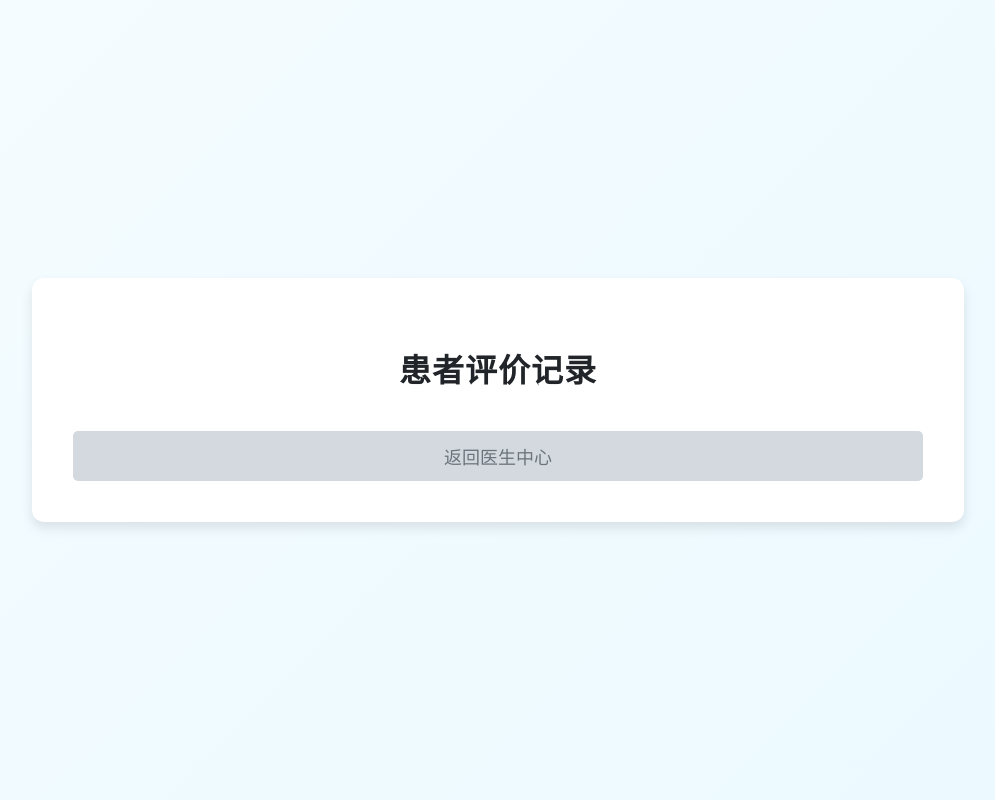
After one commit to VioletEvergardenZz/HospitalSystem, a Django app: page /doctor_view_patient_evaluations/ in a window 1280 px wide. The commit adds this page. Shown: the whole page, without its empty margins (142-1137 px from the left). Run offline with Django 4.2, Linux system fonts and the light colour scheme; data that the repository does not hold is empty.

Commit message:
update:医生中心页面实现查看患者评价的功能

```diff
--- a/hospital/url.py
+++ b/hospital/url.py
@@ -18,10 +18,12 @@ urlpatterns = [
     path('patientshowregistration/', PatientShowRegistrationView.as_view()),
     path('traffic/', TrafficView.as_view()),
 
-    path('doctorcenter/', DoctorCenterView.as_view()),
+    path('doctorcenter/', DoctorCenterView.as_view(), name='doctorcenter'),  # 添加 name 参数
     path('doctorshowregistration/', DoctorShowRegistrationView.as_view()),
 
     path('patientupdateinfo/', PatientUpdateInfoView.as_view(), name='patient_update_info'),
     path('evaluate_doctor/<int:register_id>/', EvaluateDoctorView.as_view(), name='evaluate_doctor'),
     path('patient_evaluation_records/', PatientEvaluationRecordsView.as_view(), name='patient_evaluation_records'),
+
+    path('doctor_view_patient_evaluations/', DoctorViewPatientEvaluationsView.as_view()),
 ]
--- a/hospital/views.py
+++ b/hospital/views.py
@@ -385,3 +385,11 @@ class PatientEvaluationRecordsView(View):
             evaluation_exists = DoctorEvaluation.objects.filter(registration=register).exists()
             register.has_evaluation = evaluation_exists
         return render(request, 'patient_evaluation_records.html', {'register_list': register_list})
+
+# 医生查看患者评价
+class DoctorViewPatientEvaluationsView(View):
+    def get(self, request):
+        doctor_name = request.session.get('doctor')
+        doctor = Doctor.objects.filter(name=doctor_name).first()
+        evaluations = DoctorEvaluation.objects.filter(doctor=doctor)
+        return render(request, 'doctor_view_patient_evaluations.html', {'evaluations': evaluations})
--- /dev/null
+++ b/templates/doctor_view_patient_evaluations.html
@@ -0,0 +1,95 @@
+<!-- HospitalSystem/templates/doctor_view_patient_evaluations.html -->
+<!DOCTYPE html>
+{% load static %}
+<html lang="zh-CN">
+
+<head>
+    <meta charset="UTF-8">
+    <meta name="viewport" content="width=device-width, initial-scale=1.0">
+    <title>查看患者评价</title>
+    <link rel="stylesheet" href="{% static 'css/patientcenter.css' %}">
+    <style>
+        body {
+            font-family: 'Segoe UI', Tahoma, Geneva, Verdana, sans-serif;
+            background-color: #f8f9fa;
+            margin: 0;
+            padding: 0;
+        }
+
+       .main-container {
+            background-color: #ffffff;
+            border-radius: 12px;
+            box-shadow: 0 6px 12px rgba(0, 0, 0, 0.1);
+            margin: 50px auto;
+            max-width: 850px;
+            padding: 40px;
+        }
+
+       .main-container h2 {
+            color: #212529;
+            font-size: 32px;
+            font-weight: 600;
+            margin-bottom: 30px;
+            text-align: center;
+            letter-spacing: 1px;
+        }
+
+       .main-container ul {
+            list-style-type: none;
+            margin: 0;
+            padding: 0;
+        }
+
+       .main-container li {
+            background-color: #e9ecef;
+            border: none;
+            border-radius: 8px;
+            margin-bottom: 20px;
+            padding: 25px;
+            transition: all 0.3s ease;
+        }
+
+       .main-container li:hover {
+            background-color: #dee2e6;
+            transform: scale(1.02);
+        }
+
+       .main-container a.back-link {
+            display: block;
+            margin-top: 40px;
+            text-align: center;
+            background-color: #d3d9df;
+            color: #6c757d;
+            padding: 12px 0;
+            border-radius: 5px;
+            text-decoration: none;
+            font-size: 18px;
+            transition: background-color 0.3s ease;
+        }
+
+       .main-container a.back-link:hover {
+            background-color: #b8c2cc;
+            color: #212529;
+        }
+    </style>
+</head>
+
+<body>
+    <div class="main-container">
+        <h2>患者评价记录</h2>
+        <ul>
+            {% for evaluation in evaluations %}
+            <li>
+                <p><strong>患者姓名:</strong> {{ evaluation.patient.name }}</p>
+                <p><strong>服务态度评分:</strong> {{ evaluation.service_attitude }}</p>
+                <p><strong>专业水平评分:</strong> {{ evaluation.professional_level }}</p>
+                <p><strong>评价内容:</strong> {{ evaluation.comment }}</p>
+                <p><strong>评价时间:</strong> {{ evaluation.evaluation_time }}</p>
+            </li>
+            {% endfor %}
+        </ul>
+        <a href="{% url 'doctorcenter' %}" class="back-link">返回医生中心</a>
+    </div>
+</body>
+
+</html>
```
Also changed, not shown: templates/doctorcenter.html (+7 -0 lines).
